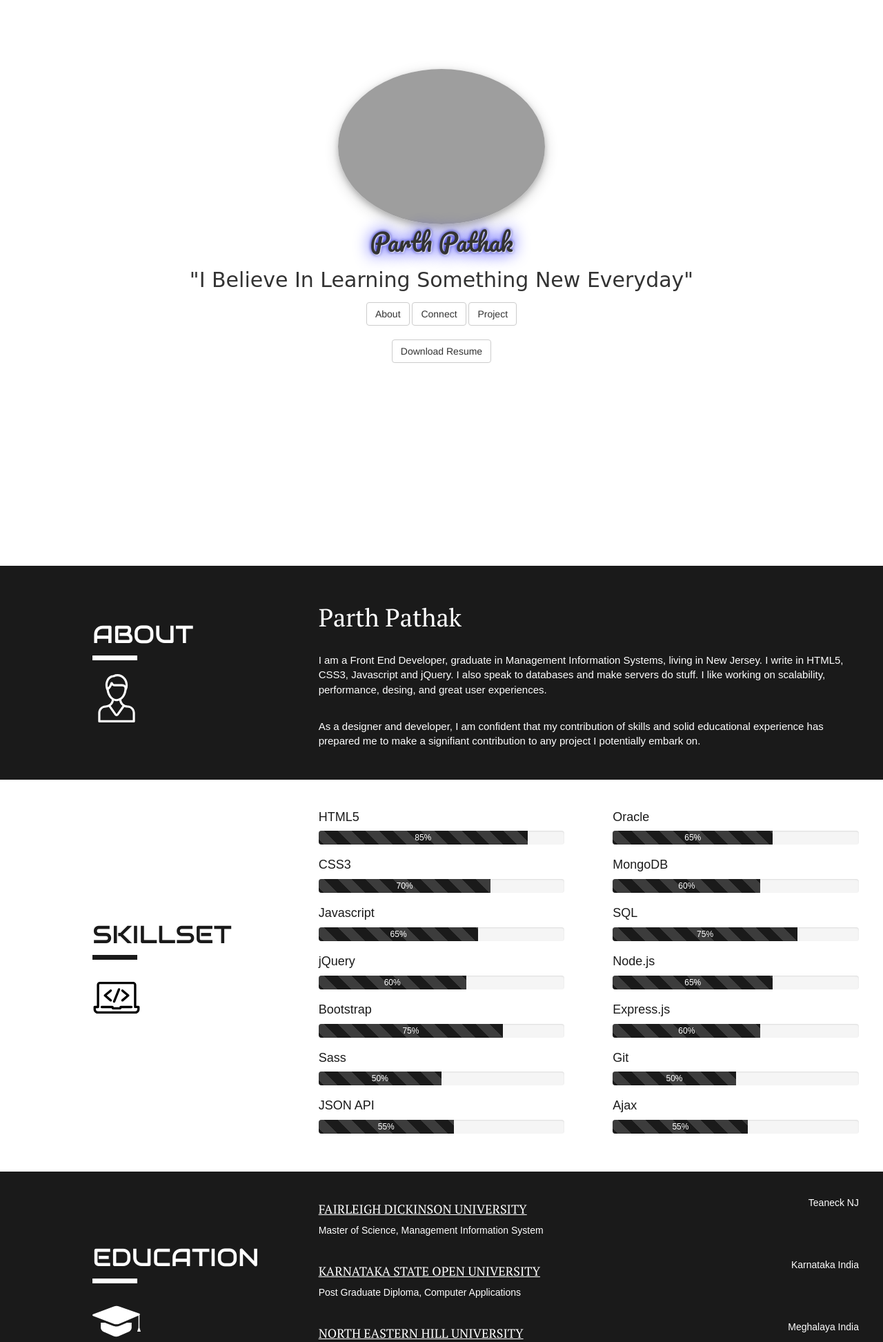
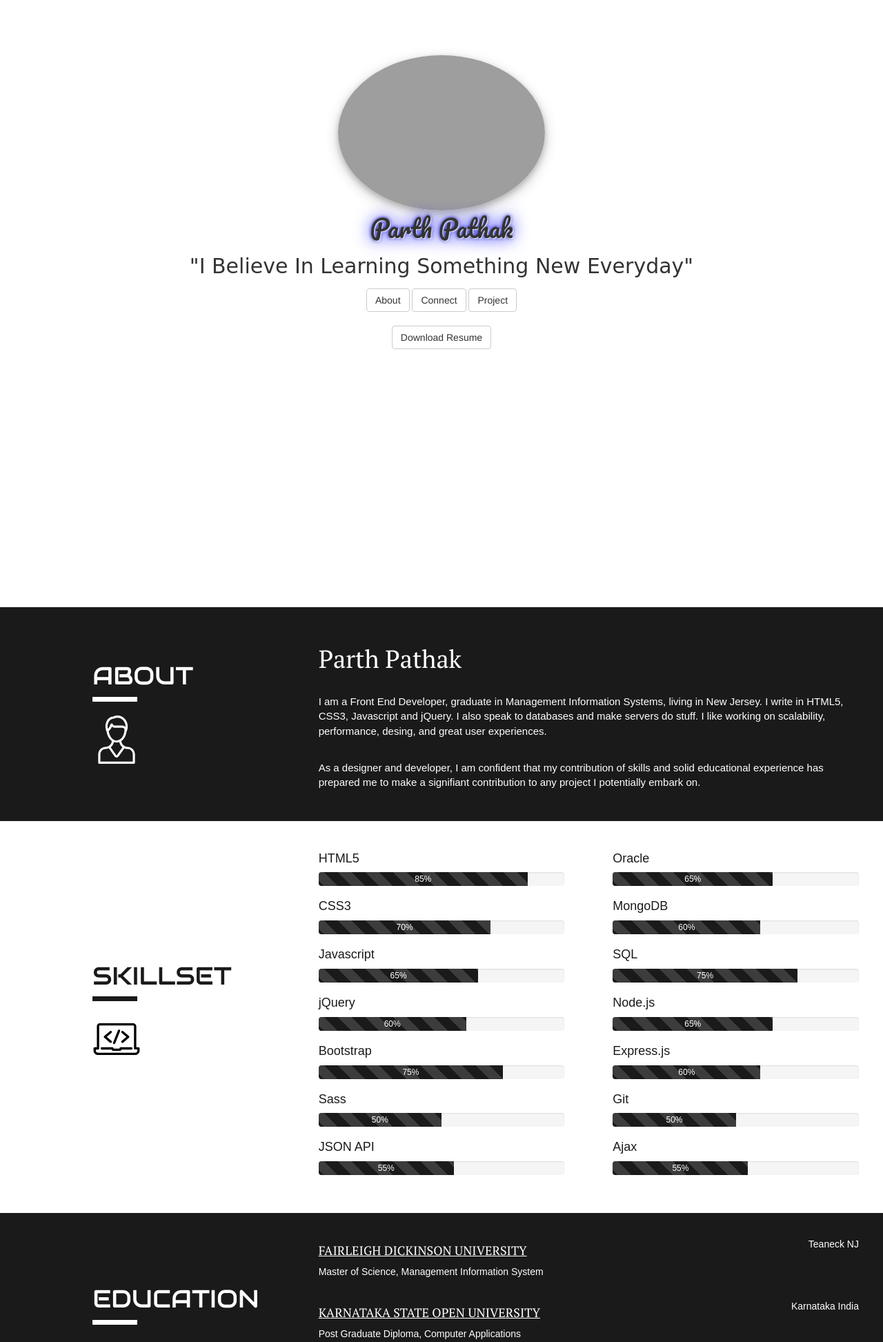
Before and after one commit to parth786/my_website, a PHP site: page / in a window 1280 px wide. Shown: the top 1945 px of the page at 69% size. Run offline with PHP 8.4, Linux system fonts and the light colour scheme; some web fonts are replaced; grey boxes are pictures that could not be loaded.

Commit message:
100vh for download resume button

```diff
--- a/Full_Web_page.css
+++ b/Full_Web_page.css
@@ -1,6 +1,6 @@
 
 .first_page{
-  height: 90vh;
+  height: 100vh;
   text-align: center;
 }
 
@@ -8,7 +8,7 @@
 max-width: 300px;
 margin-left:auto;
 margin-right: auto;
-margin-top: 100px;
+margin-top: 80px;
 
 }
 
--- a/index.html
+++ b/index.html
@@ -26,7 +26,7 @@
         <button type="button" class="btn btn-default">Connect</button>
         <button type="button" class="btn btn-default">Project</button>
     </div>
-    <br />
+  <br />
     <div class="Download_Resume">
       <a href="resume\Resume.pdf" target="_blank"><button type="submit" class="btn btn-default">Download Resume</button></a>
     </div>
```
